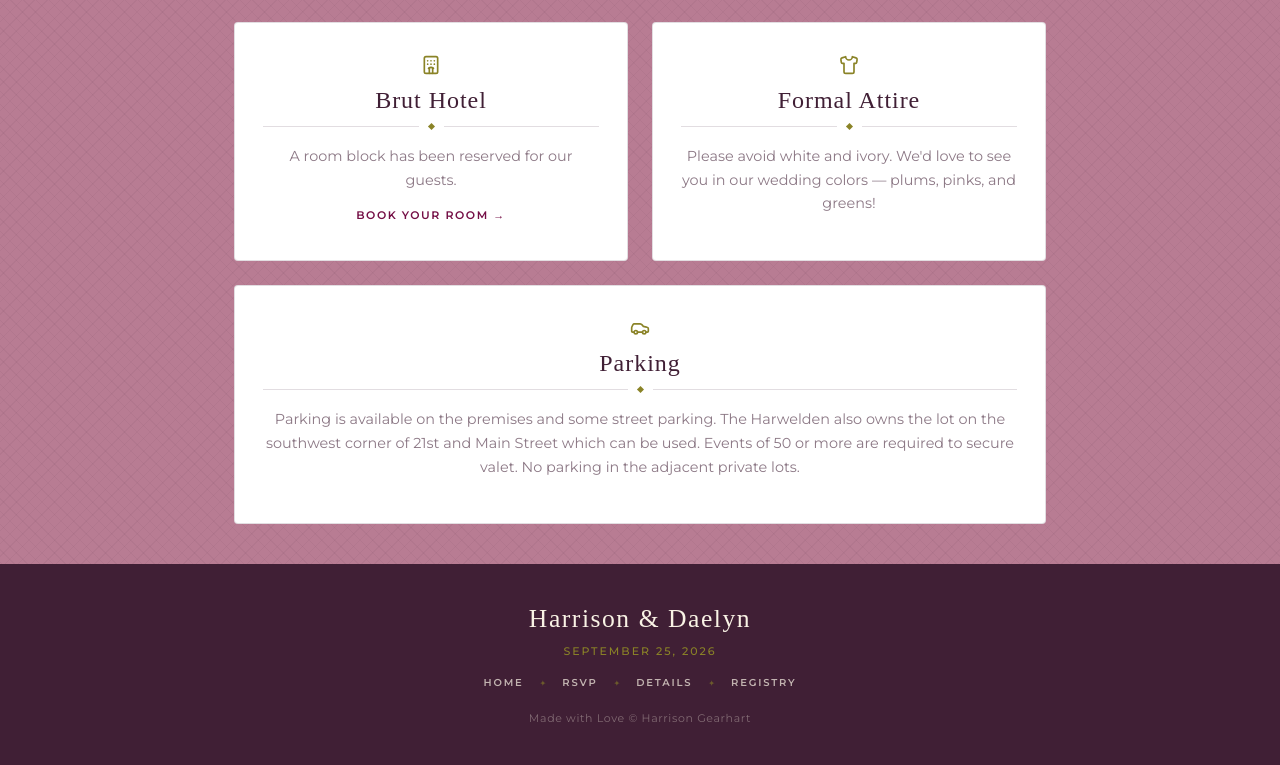
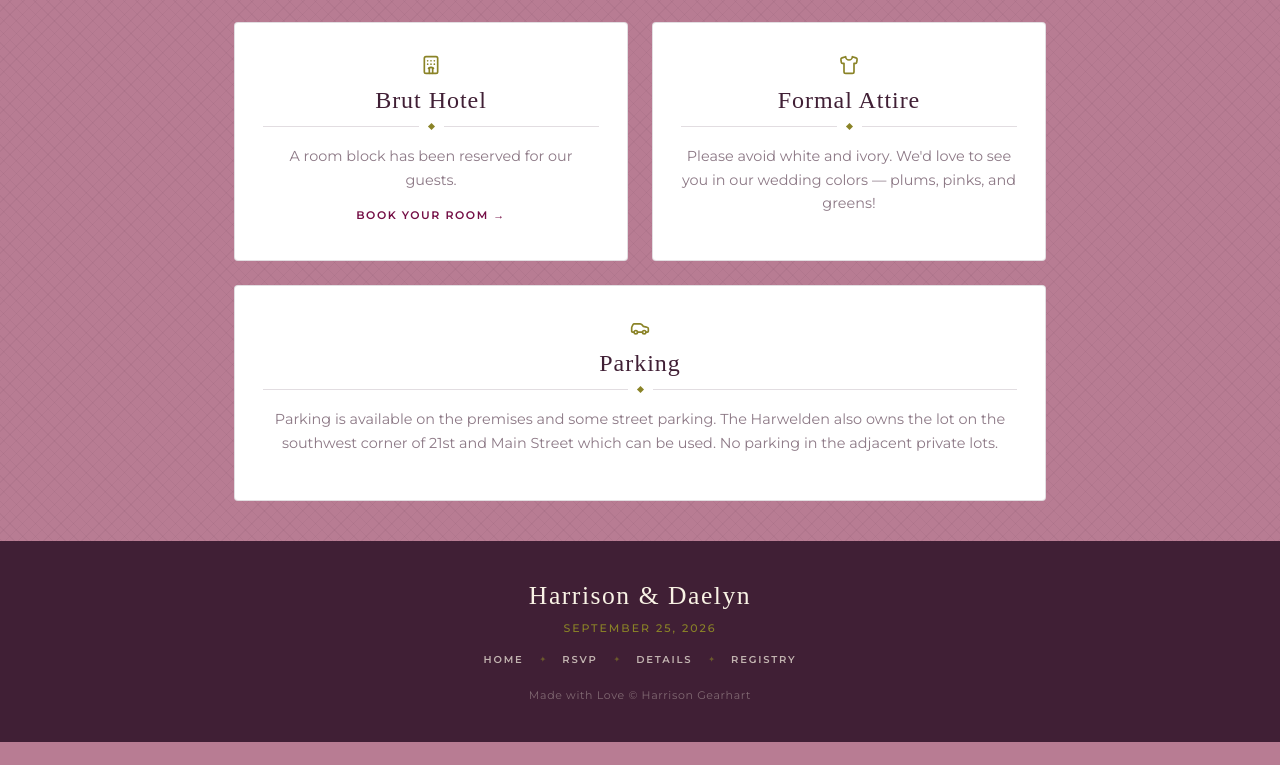
Before and after one commit to HarrisonGearhart/wedding, a React (Vite) app: page /details in a window 1280 px wide. Shown: the part 1070-1835 px from the top of the page. After the commit the page ends 1812 px from the top, so only its background shows below. Built offline with nearby package versions, Linux system fonts and the light colour scheme; a web font is replaced by a local one.

Commit message:
fixed details

```diff
--- a/src/pages/Details.jsx
+++ b/src/pages/Details.jsx
@@ -80,7 +80,7 @@ export default function Details() {
             <h2 className={styles.cardTitle}>Parking</h2>
             <div className={styles.divider}><span className={styles.diamond} /></div>
             <p className={styles.cardSub}>
-              Parking is available on the premises and some street parking. The Harwelden also owns the lot on the southwest corner of 21st and Main Street which can be used. Events of 50 or more are required to secure valet. No parking in the adjacent private lots.
+              Parking is available on the premises and some street parking. The Harwelden also owns the lot on the southwest corner of 21st and Main Street which can be used. No parking in the adjacent private lots.
             </p>
           </div>
 
```
